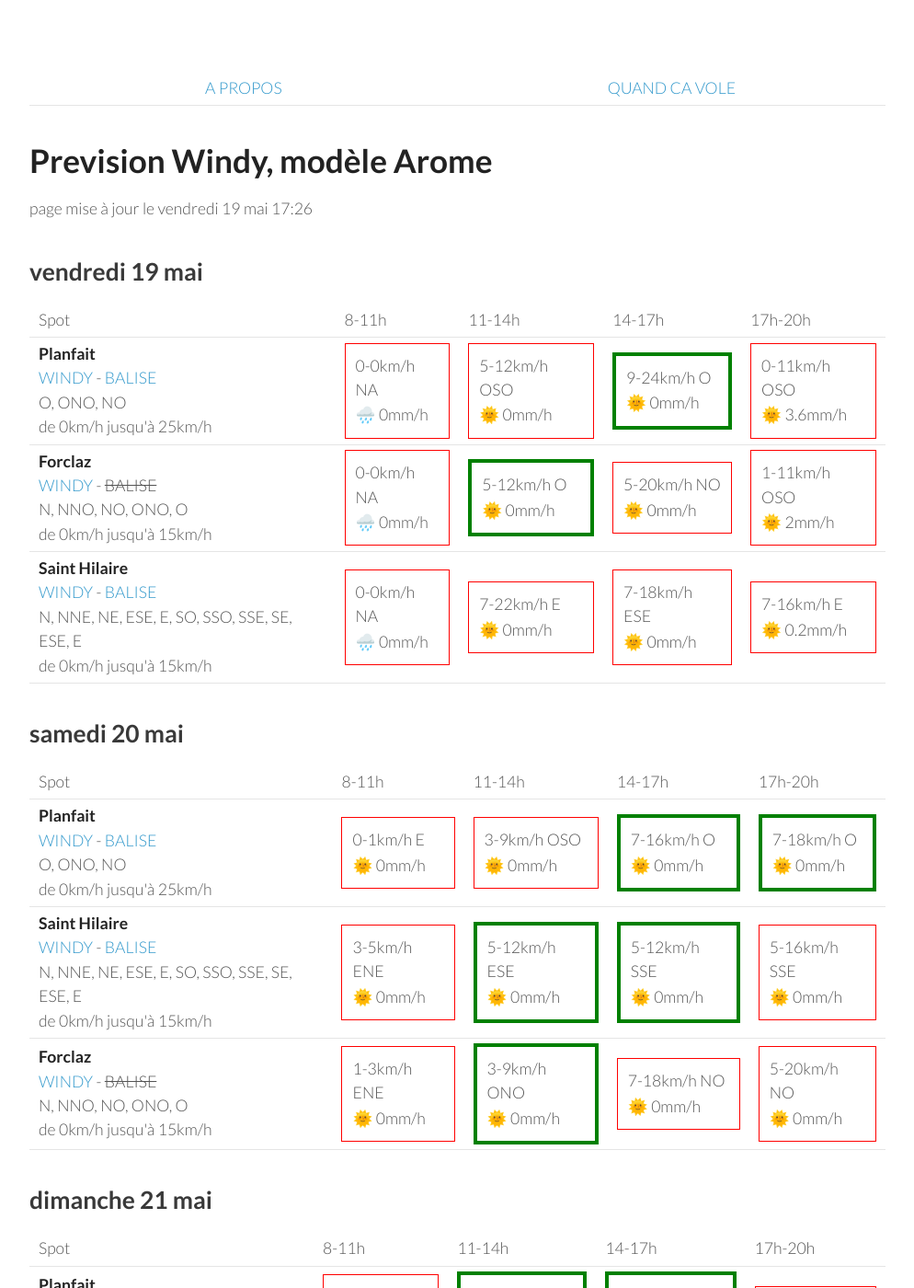
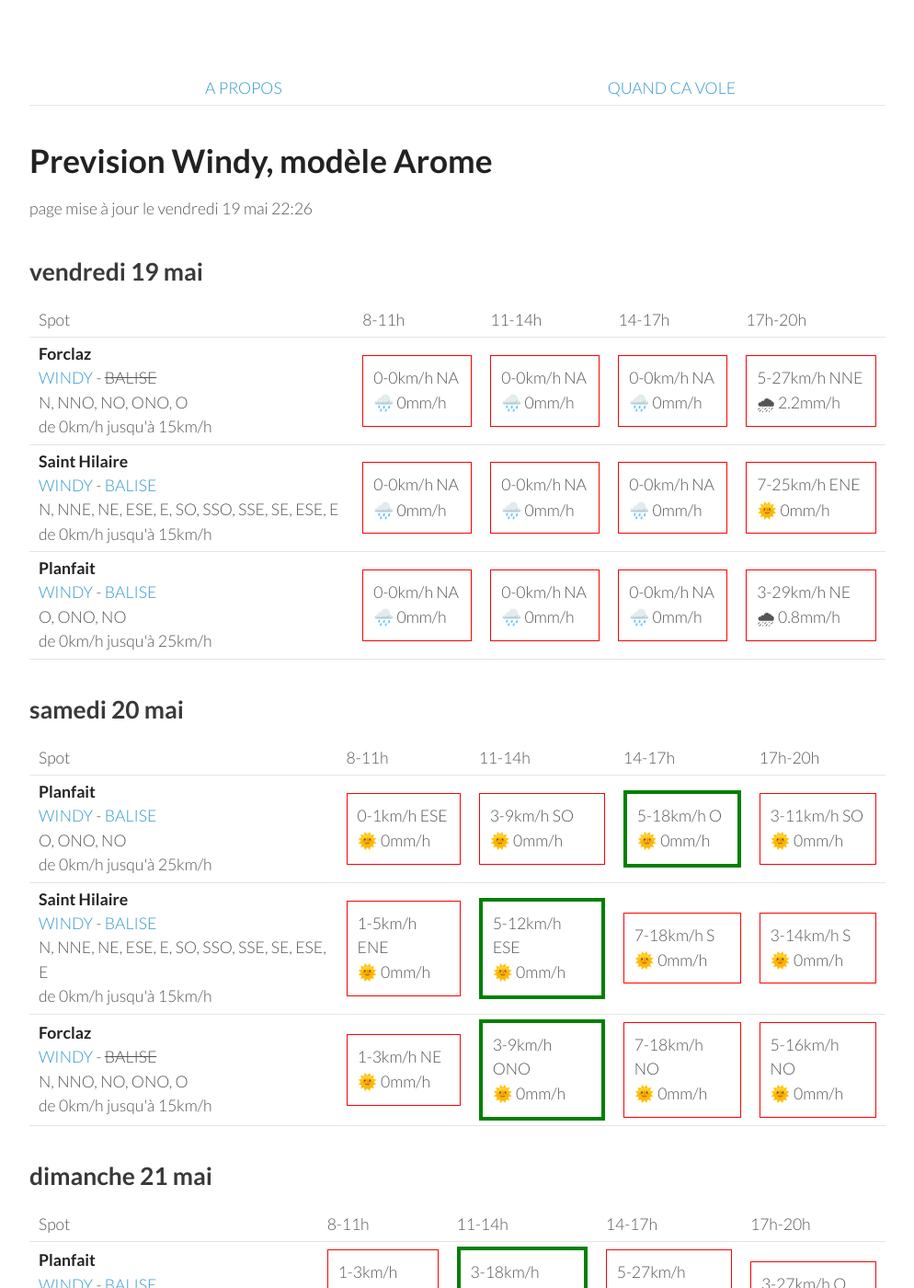
Before and after one commit to parapente-dans-le-nord/parapente-dans-le-nord.github.io, a Jekyll site: the page built from alpes_nord.markdown, in a window 1280 px wide and 1400 px high. Shown: the whole window at 92% size, without its empty margins (26-1020 px from the left). Built offline with Jekyll 4.4.1, drawn with Linux system fonts in a browser that asks for light colours; some of the changed text lies outside the part shown.

Commit message:
update index.markdown

```diff
--- a/alpes_nord.markdown
+++ b/alpes_nord.markdown
@@ -7,7 +7,7 @@ title:  "Tous les spots"
 {: .links}
 
 # Prevision Windy, modèle Arome
-page mise à jour le vendredi 19 mai 17:26
+page mise à jour le vendredi 19 mai 22:26
 
 ## vendredi 19 mai
 
@@ -22,30 +22,30 @@ page mise à jour le vendredi 19 mai 17:26
       <td>17h-20h</td>
     </tr>
 <tr>
-        <td><strong>Planfait</strong><br><a href="https://windy.com/45.853/6.223?45.415,6.223,8">WINDY</a> - <span class=""><a href="https://www.openwindmap.org/PP496">BALISE</a> </span><br> <span class="vent-favorable">O, ONO, NO</span><br><span class="force-vent">de 0km/h jusqu'à 25km/h</span> </td>
-
-            <td><div class="not-flyable"><p>0-0km/h NA</p><p>🌧️ 0mm/h</p></div></td>
-            <td><div class="not-flyable"><p>5-12km/h OSO</p><p>🌞 0mm/h</p></div></td>
-            <td><div class="flyable"><p>9-24km/h O</p><p>🌞 0mm/h</p></div></td>
-            <td><div class="not-flyable"><p>0-11km/h OSO</p><p>🌞 3.6mm/h</p></div></td>
-
-    </tr>
-<tr>
         <td><strong>Forclaz</strong><br><a href="https://windy.com/45.814/6.247?45.375,6.246,8,m:eVwaglz">WINDY</a> - <span class="no-balise"> BALISE </span><br> <span class="vent-favorable">N, NNO, NO, ONO, O</span><br><span class="force-vent">de 0km/h jusqu'à 15km/h</span> </td>
 
             <td><div class="not-flyable"><p>0-0km/h NA</p><p>🌧️ 0mm/h</p></div></td>
-            <td><div class="flyable"><p>5-12km/h O</p><p>🌞 0mm/h</p></div></td>
-            <td><div class="not-flyable"><p>5-20km/h NO</p><p>🌞 0mm/h</p></div></td>
-            <td><div class="not-flyable"><p>1-11km/h OSO</p><p>🌞 2mm/h</p></div></td>
+            <td><div class="not-flyable"><p>0-0km/h NA</p><p>🌧️ 0mm/h</p></div></td>
+            <td><div class="not-flyable"><p>0-0km/h NA</p><p>🌧️ 0mm/h</p></div></td>
+            <td><div class="not-flyable"><p>5-27km/h NNE</p><p>🌧 2.2mm/h</p></div></td>
 
     </tr>
 <tr>
         <td><strong>Saint Hilaire</strong><br><a href="https://windy.com/45.307/5.888?45.087,5.889,9,m:eUFagkX">WINDY</a> - <span class=""><a href="http://www.balisemeteo.com/balise.php?idBalise=61">BALISE</a> </span><br> <span class="vent-favorable">N, NNE, NE, ESE, E, SO, SSO, SSE, SE, ESE, E</span><br><span class="force-vent">de 0km/h jusqu'à 15km/h</span> </td>
 
             <td><div class="not-flyable"><p>0-0km/h NA</p><p>🌧️ 0mm/h</p></div></td>
-            <td><div class="not-flyable"><p>7-22km/h E</p><p>🌞 0mm/h</p></div></td>
-            <td><div class="not-flyable"><p>7-18km/h ESE</p><p>🌞 0mm/h</p></div></td>
-            <td><div class="not-flyable"><p>7-16km/h E</p><p>🌞 0.2mm/h</p></div></td>
+            <td><div class="not-flyable"><p>0-0km/h NA</p><p>🌧️ 0mm/h</p></div></td>
+            <td><div class="not-flyable"><p>0-0km/h NA</p><p>🌧️ 0mm/h</p></div></td>
+            <td><div class="not-flyable"><p>7-25km/h ENE</p><p>🌞 0mm/h</p></div></td>
+
+    </tr>
+<tr>
+        <td><strong>Planfait</strong><br><a href="https://windy.com/45.853/6.223?45.415,6.223,8">WINDY</a> - <span class=""><a href="https://www.openwindmap.org/PP496">BALISE</a> </span><br> <span class="vent-favorable">O, ONO, NO</span><br><span class="force-vent">de 0km/h jusqu'à 25km/h</span> </td>
+
+            <td><div class="not-flyable"><p>0-0km/h NA</p><p>🌧️ 0mm/h</p></div></td>
+            <td><div class="not-flyable"><p>0-0km/h NA</p><p>🌧️ 0mm/h</p></div></td>
+            <td><div class="not-flyable"><p>0-0km/h NA</p><p>🌧️ 0mm/h</p></div></td>
+            <td><div class="not-flyable"><p>3-29km/h NE</p><p>🌧 0.8mm/h</p></div></td>
 
     </tr>
 
@@ -67,30 +67,30 @@ page mise à jour le vendredi 19 mai 17:26
 <tr>
         <td><strong>Planfait</strong><br><a href="https://windy.com/45.853/6.223?45.415,6.223,8">WINDY</a> - <span class=""><a href="https://www.openwindmap.org/PP496">BALISE</a> </span><br> <span class="vent-favorable">O, ONO, NO</span><br><span class="force-vent">de 0km/h jusqu'à 25km/h</span> </td>
 
-            <td><div class="not-flyable"><p>0-1km/h E</p><p>🌞 0mm/h</p></div></td>
-            <td><div class="not-flyable"><p>3-9km/h OSO</p><p>🌞 0mm/h</p></div></td>
-            <td><div class="flyable"><p>7-16km/h O</p><p>🌞 0mm/h</p></div></td>
-            <td><div class="flyable"><p>7-18km/h O</p><p>🌞 0mm/h</p></div></td>
+            <td><div class="not-flyable"><p>0-1km/h ESE</p><p>🌞 0mm/h</p></div></td>
+            <td><div class="not-flyable"><p>3-9km/h SO</p><p>🌞 0mm/h</p></div></td>
+            <td><div class="flyable"><p>5-18km/h O</p><p>🌞 0mm/h</p></div></td>
+            <td><div class="not-flyable"><p>3-11km/h SO</p><p>🌞 0mm/h</p></div></td>
 
 
     </tr>
 <tr>
         <td><strong>Saint Hilaire</strong><br><a href="https://windy.com/45.307/5.888?45.087,5.889,9,m:eUFagkX">WINDY</a> - <span class=""><a href="http://www.balisemeteo.com/balise.php?idBalise=61">BALISE</a> </span><br> <span class="vent-favorable">N, NNE, NE, ESE, E, SO, SSO, SSE, SE, ESE, E</span><br><span class="force-vent">de 0km/h jusqu'à 15km/h</span> </td>
 
-            <td><div class="not-flyable"><p>3-5km/h ENE</p><p>🌞 0mm/h</p></div></td>
+            <td><div class="not-flyable"><p>1-5km/h ENE</p><p>🌞 0mm/h</p></div></td>
             <td><div class="flyable"><p>5-12km/h ESE</p><p>🌞 0mm/h</p></div></td>
-            <td><div class="flyable"><p>5-12km/h SSE</p><p>🌞 0mm/h</p></div></td>
-            <td><div class="not-flyable"><p>5-16km/h SSE</p><p>🌞 0mm/h</p></div></td>
+            <td><div class="not-flyable"><p>7-18km/h S</p><p>🌞 0mm/h</p></div></td>
+            <td><div class="not-flyable"><p>3-14km/h S</p><p>🌞 0mm/h</p></div></td>
 
 
     </tr>
 <tr>
         <td><strong>Forclaz</strong><br><a href="https://windy.com/45.814/6.247?45.375,6.246,8,m:eVwaglz">WINDY</a> - <span class="no-balise"> BALISE </span><br> <span class="vent-favorable">N, NNO, NO, ONO, O</span><br><span class="force-vent">de 0km/h jusqu'à 15km/h</span> </td>
 
-            <td><div class="not-flyable"><p>1-3km/h ENE</p><p>🌞 0mm/h</p></div></td>
+            <td><div class="not-flyable"><p>1-3km/h NE</p><p>🌞 0mm/h</p></div></td>
             <td><div class="flyable"><p>3-9km/h ONO</p><p>🌞 0mm/h</p></div></td>
             <td><div class="not-flyable"><p>7-18km/h NO</p><p>🌞 0mm/h</p></div></td>
-            <td><div class="not-flyable"><p>5-20km/h NO</p><p>🌞 0mm/h</p></div></td>
+            <td><div class="not-flyable"><p>5-16km/h NO</p><p>🌞 0mm/h</p></div></td>
 
 
     </tr>
@@ -113,30 +113,30 @@ page mise à jour le vendredi 19 mai 17:26
 <tr>
         <td><strong>Planfait</strong><br><a href="https://windy.com/45.853/6.223?45.415,6.223,8">WINDY</a> - <span class=""><a href="https://www.openwindmap.org/PP496">BALISE</a> </span><br> <span class="vent-favorable">O, ONO, NO</span><br><span class="force-vent">de 0km/h jusqu'à 25km/h</span> </td>
 
-            <td><div class="not-flyable"><p>3-16km/h ESE</p><p>🌞 0mm/h</p></div></td>
+            <td><div class="not-flyable"><p>1-3km/h ENE</p><p>🌞 0mm/h</p></div></td>
             <td><div class="flyable"><p>3-18km/h ONO</p><p>🌞 0mm/h</p></div></td>
-            <td><div class="flyable"><p>5-25km/h ONO</p><p>🌧 0.2mm/h</p></div></td>
-            <td><div class="not-flyable"><p>5-31km/h NO</p><p>🌧 0.8mm/h</p></div></td>
+            <td><div class="not-flyable"><p>5-27km/h ONO</p><p>🌧 0.5mm/h</p></div></td>
+            <td><div class="not-flyable"><p>3-27km/h O</p><p>🌧 0.2mm/h</p></div></td>
 
 
     </tr>
 <tr>
         <td><strong>Saint Hilaire</strong><br><a href="https://windy.com/45.307/5.888?45.087,5.889,9,m:eUFagkX">WINDY</a> - <span class=""><a href="http://www.balisemeteo.com/balise.php?idBalise=61">BALISE</a> </span><br> <span class="vent-favorable">N, NNE, NE, ESE, E, SO, SSO, SSE, SE, ESE, E</span><br><span class="force-vent">de 0km/h jusqu'à 15km/h</span> </td>
 
-            <td><div class="flyable"><p>1-14km/h E</p><p>🌞 0mm/h</p></div></td>
-            <td><div class="not-flyable"><p>3-14km/h NO</p><p>🌞 0mm/h</p></div></td>
-            <td><div class="not-flyable"><p>3-29km/h NO</p><p>🌧 1.1mm/h</p></div></td>
-            <td><div class="not-flyable"><p>5-29km/h NNE</p><p>🌧 1.5mm/h</p></div></td>
+            <td><div class="flyable"><p>1-5km/h NE</p><p>🌞 0mm/h</p></div></td>
+            <td><div class="not-flyable"><p>3-16km/h ONO</p><p>🌞 0mm/h</p></div></td>
+            <td><div class="not-flyable"><p>3-27km/h O</p><p>🌧 1.1mm/h</p></div></td>
+            <td><div class="not-flyable"><p>3-27km/h NO</p><p>🌧 4.1mm/h</p></div></td>
 
 
     </tr>
 <tr>
         <td><strong>Forclaz</strong><br><a href="https://windy.com/45.814/6.247?45.375,6.246,8,m:eVwaglz">WINDY</a> - <span class="no-balise"> BALISE </span><br> <span class="vent-favorable">N, NNO, NO, ONO, O</span><br><span class="force-vent">de 0km/h jusqu'à 15km/h</span> </td>
 
-            <td><div class="not-flyable"><p>3-18km/h E</p><p>🌞 0mm/h</p></div></td>
-            <td><div class="not-flyable"><p>1-16km/h O</p><p>🌞 0mm/h</p></div></td>
-            <td><div class="not-flyable"><p>5-29km/h ONO</p><p>🌞 0mm/h</p></div></td>
-            <td><div class="not-flyable"><p>1-31km/h NO</p><p>🌧 1.9mm/h</p></div></td>
+            <td><div class="not-flyable"><p>1-3km/h ENE</p><p>🌞 0mm/h</p></div></td>
+            <td><div class="not-flyable"><p>3-16km/h O</p><p>🌞 0mm/h</p></div></td>
+            <td><div class="not-flyable"><p>5-27km/h NO</p><p>🌧 0.2mm/h</p></div></td>
+            <td><div class="not-flyable"><p>1-29km/h ONO</p><p>🌧 0.3mm/h</p></div></td>
 
 
     </tr>
@@ -159,20 +159,20 @@ page mise à jour le vendredi 19 mai 17:26
 <tr>
         <td><strong>Planfait</strong><br><a href="https://windy.com/45.853/6.223?45.415,6.223,8">WINDY</a> - <span class=""><a href="https://www.openwindmap.org/PP496">BALISE</a> </span><br> <span class="vent-favorable">O, ONO, NO</span><br><span class="force-vent">de 0km/h jusqu'à 25km/h</span> </td>
 
-            <td><div class="not-flyable"><p>5-18km/h ESE</p><p>🌞 0mm/h</p></div></td>
-            <td><div class="flyable"><p>3-20km/h ONO</p><p>🌞 0mm/h</p></div></td>
-            <td><div class="not-flyable"><p>3-29km/h NNO</p><p>🌧 1.5mm/h</p></div></td>
-            <td><div class="not-flyable"><p>3-33km/h NO</p><p>🌧 2.9mm/h</p></div></td>
+            <td><div class="not-flyable"><p>5-20km/h ESE</p><p>🌞 0mm/h</p></div></td>
+            <td><div class="flyable"><p>5-22km/h ONO</p><p>🌞 0mm/h</p></div></td>
+            <td><div class="not-flyable"><p>3-29km/h ONO</p><p>🌧 1.9mm/h</p></div></td>
+            <td><div class="not-flyable"><p>5-31km/h NNO</p><p>🌧 2.4mm/h</p></div></td>
 
 
     </tr>
 <tr>
         <td><strong>Saint Hilaire</strong><br><a href="https://windy.com/45.307/5.888?45.087,5.889,9,m:eUFagkX">WINDY</a> - <span class=""><a href="http://www.balisemeteo.com/balise.php?idBalise=61">BALISE</a> </span><br> <span class="vent-favorable">N, NNE, NE, ESE, E, SO, SSO, SSE, SE, ESE, E</span><br><span class="force-vent">de 0km/h jusqu'à 15km/h</span> </td>
 
-            <td><div class="flyable"><p>1-11km/h E</p><p>🌞 0mm/h</p></div></td>
-            <td><div class="not-flyable"><p>3-20km/h ONO</p><p>🌞 0mm/h</p></div></td>
-            <td><div class="not-flyable"><p>5-35km/h ONO</p><p>🌧 0.2mm/h</p></div></td>
-            <td><div class="not-flyable"><p>3-35km/h NE</p><p>🌧 3.7mm/h</p></div></td>
+            <td><div class="flyable"><p>1-12km/h ESE</p><p>🌞 0mm/h</p></div></td>
+            <td><div class="not-flyable"><p>3-18km/h ONO</p><p>🌞 0mm/h</p></div></td>
+            <td><div class="not-flyable"><p>5-35km/h ONO</p><p>🌧 0.9mm/h</p></div></td>
+            <td><div class="not-flyable"><p>1-29km/h NNE</p><p>🌧 1mm/h</p></div></td>
 
 
     </tr>
@@ -180,9 +180,9 @@ page mise à jour le vendredi 19 mai 17:26
         <td><strong>Forclaz</strong><br><a href="https://windy.com/45.814/6.247?45.375,6.246,8,m:eVwaglz">WINDY</a> - <span class="no-balise"> BALISE </span><br> <span class="vent-favorable">N, NNO, NO, ONO, O</span><br><span class="force-vent">de 0km/h jusqu'à 15km/h</span> </td>
 
             <td><div class="not-flyable"><p>5-22km/h ESE</p><p>🌞 0mm/h</p></div></td>
-            <td><div class="not-flyable"><p>1-20km/h O</p><p>🌞 0mm/h</p></div></td>
-            <td><div class="not-flyable"><p>5-29km/h ONO</p><p>🌧 0.5mm/h</p></div></td>
-            <td><div class="not-flyable"><p>5-35km/h NO</p><p>🌧 1.1mm/h</p></div></td>
+            <td><div class="not-flyable"><p>3-22km/h O</p><p>🌞 0mm/h</p></div></td>
+            <td><div class="not-flyable"><p>1-29km/h ONO</p><p>🌧 3.1mm/h</p></div></td>
+            <td><div class="not-flyable"><p>5-31km/h NNO</p><p>🌧 1.3mm/h</p></div></td>
 
 
     </tr>
@@ -205,30 +205,30 @@ page mise à jour le vendredi 19 mai 17:26
 <tr>
         <td><strong>Planfait</strong><br><a href="https://windy.com/45.853/6.223?45.415,6.223,8">WINDY</a> - <span class=""><a href="https://www.openwindmap.org/PP496">BALISE</a> </span><br> <span class="vent-favorable">O, ONO, NO</span><br><span class="force-vent">de 0km/h jusqu'à 25km/h</span> </td>
 
-            <td><div class="not-flyable"><p>1-11km/h E</p><p>🌞 0mm/h</p></div></td>
-            <td><div class="flyable"><p>5-24km/h ONO</p><p>🌧 0.3mm/h</p></div></td>
-            <td><div class="not-flyable"><p>7-29km/h NO</p><p>🌧 0.5mm/h</p></div></td>
-            <td><div class="not-flyable"><p>5-35km/h N</p><p>🌧 0.3mm/h</p></div></td>
+            <td><div class="not-flyable"><p>1-12km/h SE</p><p>🌞 0mm/h</p></div></td>
+            <td><div class="flyable"><p>5-22km/h ONO</p><p>🌧 0.3mm/h</p></div></td>
+            <td><div class="not-flyable"><p>7-29km/h NO</p><p>🌧 0.4mm/h</p></div></td>
+            <td><div class="not-flyable"><p>5-31km/h N</p><p>🌧 1.2mm/h</p></div></td>
 
 
     </tr>
 <tr>
         <td><strong>Saint Hilaire</strong><br><a href="https://windy.com/45.307/5.888?45.087,5.889,9,m:eUFagkX">WINDY</a> - <span class=""><a href="http://www.balisemeteo.com/balise.php?idBalise=61">BALISE</a> </span><br> <span class="vent-favorable">N, NNE, NE, ESE, E, SO, SSO, SSE, SE, ESE, E</span><br><span class="force-vent">de 0km/h jusqu'à 15km/h</span> </td>
 
-            <td><div class="flyable"><p>1-12km/h NE</p><p>🌞 0mm/h</p></div></td>
-            <td><div class="not-flyable"><p>3-20km/h ONO</p><p>🌞 0mm/h</p></div></td>
-            <td><div class="not-flyable"><p>5-25km/h NO</p><p>🌧 0.5mm/h</p></div></td>
-            <td><div class="not-flyable"><p>7-38km/h NE</p><p>🌧 0.5mm/h</p></div></td>
+            <td><div class="not-flyable"><p>3-16km/h NNE</p><p>🌞 0mm/h</p></div></td>
+            <td><div class="not-flyable"><p>3-20km/h NNO</p><p>🌞 0mm/h</p></div></td>
+            <td><div class="not-flyable"><p>5-27km/h NO</p><p>🌞 0mm/h</p></div></td>
+            <td><div class="not-flyable"><p>3-38km/h NNE</p><p>🌧 0.5mm/h</p></div></td>
 
 
     </tr>
 <tr>
         <td><strong>Forclaz</strong><br><a href="https://windy.com/45.814/6.247?45.375,6.246,8,m:eVwaglz">WINDY</a> - <span class="no-balise"> BALISE </span><br> <span class="vent-favorable">N, NNO, NO, ONO, O</span><br><span class="force-vent">de 0km/h jusqu'à 15km/h</span> </td>
 
-            <td><div class="not-flyable"><p>1-11km/h ENE</p><p>🌞 0mm/h</p></div></td>
-            <td><div class="not-flyable"><p>5-22km/h ONO</p><p>🌧 0.2mm/h</p></div></td>
+            <td><div class="not-flyable"><p>1-12km/h ESE</p><p>🌞 0mm/h</p></div></td>
+            <td><div class="not-flyable"><p>5-20km/h ONO</p><p>🌧 0.2mm/h</p></div></td>
             <td><div class="not-flyable"><p>7-29km/h ONO</p><p>🌧 0.3mm/h</p></div></td>
-            <td><div class="not-flyable"><p>5-37km/h NNO</p><p>🌧 0.3mm/h</p></div></td>
+            <td><div class="not-flyable"><p>3-31km/h N</p><p>🌧 1mm/h</p></div></td>
 
 
     </tr>
@@ -251,30 +251,30 @@ page mise à jour le vendredi 19 mai 17:26
 <tr>
         <td><strong>Planfait</strong><br><a href="https://windy.com/45.853/6.223?45.415,6.223,8">WINDY</a> - <span class=""><a href="https://www.openwindmap.org/PP496">BALISE</a> </span><br> <span class="vent-favorable">O, ONO, NO</span><br><span class="force-vent">de 0km/h jusqu'à 25km/h</span> </td>
 
-            <td><div class="flyable"><p>1-12km/h O</p><p>🌞 0mm/h</p></div></td>
-            <td><div class="flyable"><p>5-20km/h NO</p><p>🌧 0.2mm/h</p></div></td>
-            <td><div class="not-flyable"><p>5-27km/h NO</p><p>🌧 0.4mm/h</p></div></td>
-            <td><div class="not-flyable"><p>7-31km/h NO</p><p>🌧 0.6mm/h</p></div></td>
+            <td><div class="flyable"><p>1-11km/h NO</p><p>🌞 0mm/h</p></div></td>
+            <td><div class="flyable"><p>5-22km/h NO</p><p>🌞 0mm/h</p></div></td>
+            <td><div class="not-flyable"><p>7-27km/h NO</p><p>🌧 0.3mm/h</p></div></td>
+            <td><div class="not-flyable"><p>7-29km/h NO</p><p>🌧 0.2mm/h</p></div></td>
 
 
     </tr>
 <tr>
         <td><strong>Saint Hilaire</strong><br><a href="https://windy.com/45.307/5.888?45.087,5.889,9,m:eUFagkX">WINDY</a> - <span class=""><a href="http://www.balisemeteo.com/balise.php?idBalise=61">BALISE</a> </span><br> <span class="vent-favorable">N, NNE, NE, ESE, E, SO, SSO, SSE, SE, ESE, E</span><br><span class="force-vent">de 0km/h jusqu'à 15km/h</span> </td>
 
-            <td><div class="not-flyable"><p>1-9km/h NNO</p><p>🌧 0.3mm/h</p></div></td>
-            <td><div class="not-flyable"><p>3-20km/h NNO</p><p>🌧 0.4mm/h</p></div></td>
-            <td><div class="not-flyable"><p>5-24km/h NO</p><p>🌧 0.5mm/h</p></div></td>
-            <td><div class="not-flyable"><p>5-29km/h NNO</p><p>🌧 1mm/h</p></div></td>
+            <td><div class="flyable"><p>1-11km/h N</p><p>🌞 0mm/h</p></div></td>
+            <td><div class="not-flyable"><p>3-20km/h NO</p><p>🌞 0mm/h</p></div></td>
+            <td><div class="not-flyable"><p>5-27km/h NO</p><p>🌧 0.2mm/h</p></div></td>
+            <td><div class="not-flyable"><p>3-27km/h N</p><p>🌧 0.2mm/h</p></div></td>
 
 
     </tr>
 <tr>
         <td><strong>Forclaz</strong><br><a href="https://windy.com/45.814/6.247?45.375,6.246,8,m:eVwaglz">WINDY</a> - <span class="no-balise"> BALISE </span><br> <span class="vent-favorable">N, NNO, NO, ONO, O</span><br><span class="force-vent">de 0km/h jusqu'à 15km/h</span> </td>
 
-            <td><div class="not-flyable"><p>1-12km/h OSO</p><p>🌞 0mm/h</p></div></td>
-            <td><div class="not-flyable"><p>5-20km/h ONO</p><p>🌞 0mm/h</p></div></td>
-            <td><div class="not-flyable"><p>5-27km/h ONO</p><p>🌧 0.3mm/h</p></div></td>
-            <td><div class="not-flyable"><p>5-33km/h NO</p><p>🌧 0.3mm/h</p></div></td>
+            <td><div class="flyable"><p>1-11km/h ONO</p><p>🌞 0mm/h</p></div></td>
+            <td><div class="not-flyable"><p>5-22km/h NO</p><p>🌞 0mm/h</p></div></td>
+            <td><div class="not-flyable"><p>5-27km/h ONO</p><p>🌧 0.2mm/h</p></div></td>
+            <td><div class="not-flyable"><p>7-29km/h NO</p><p>🌞 0mm/h</p></div></td>
 
 
     </tr>
```
